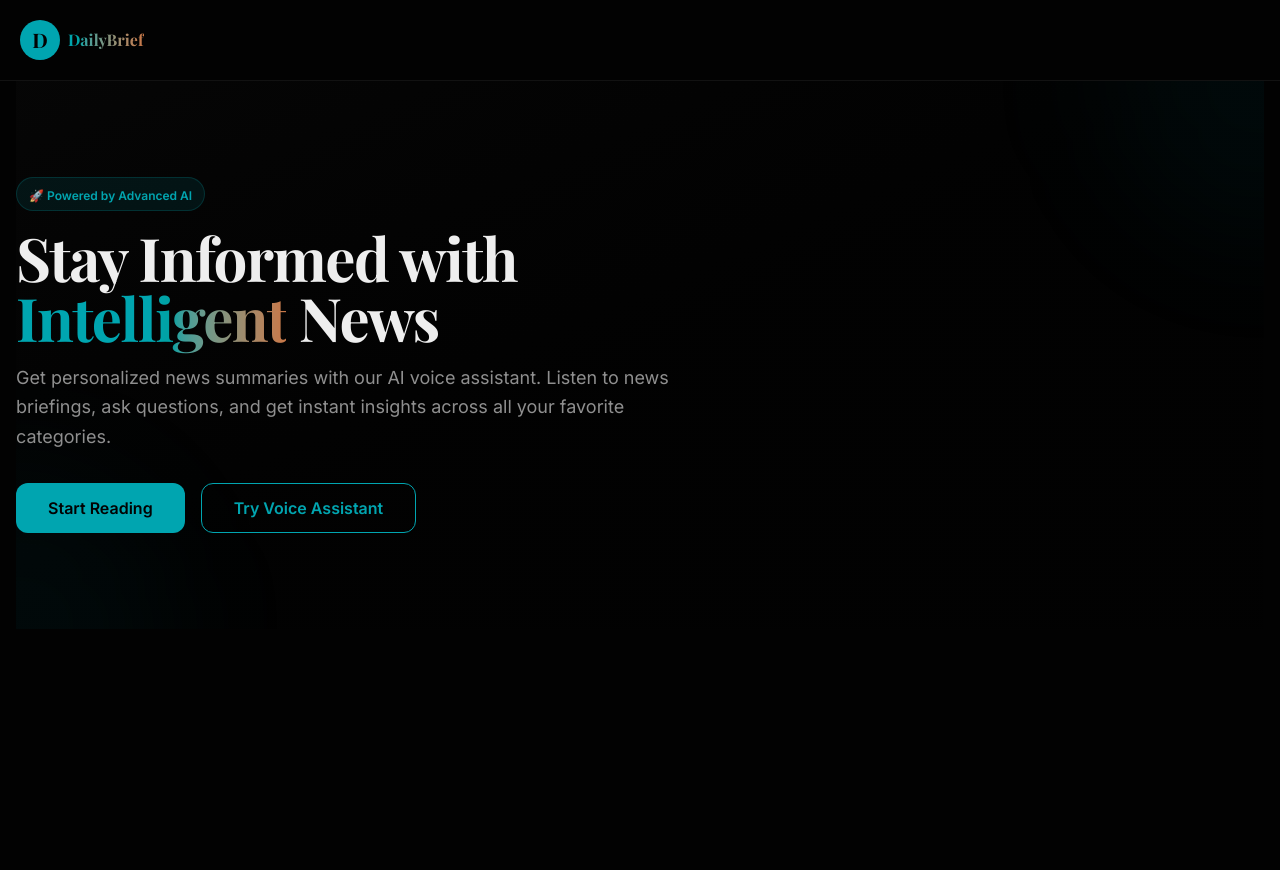
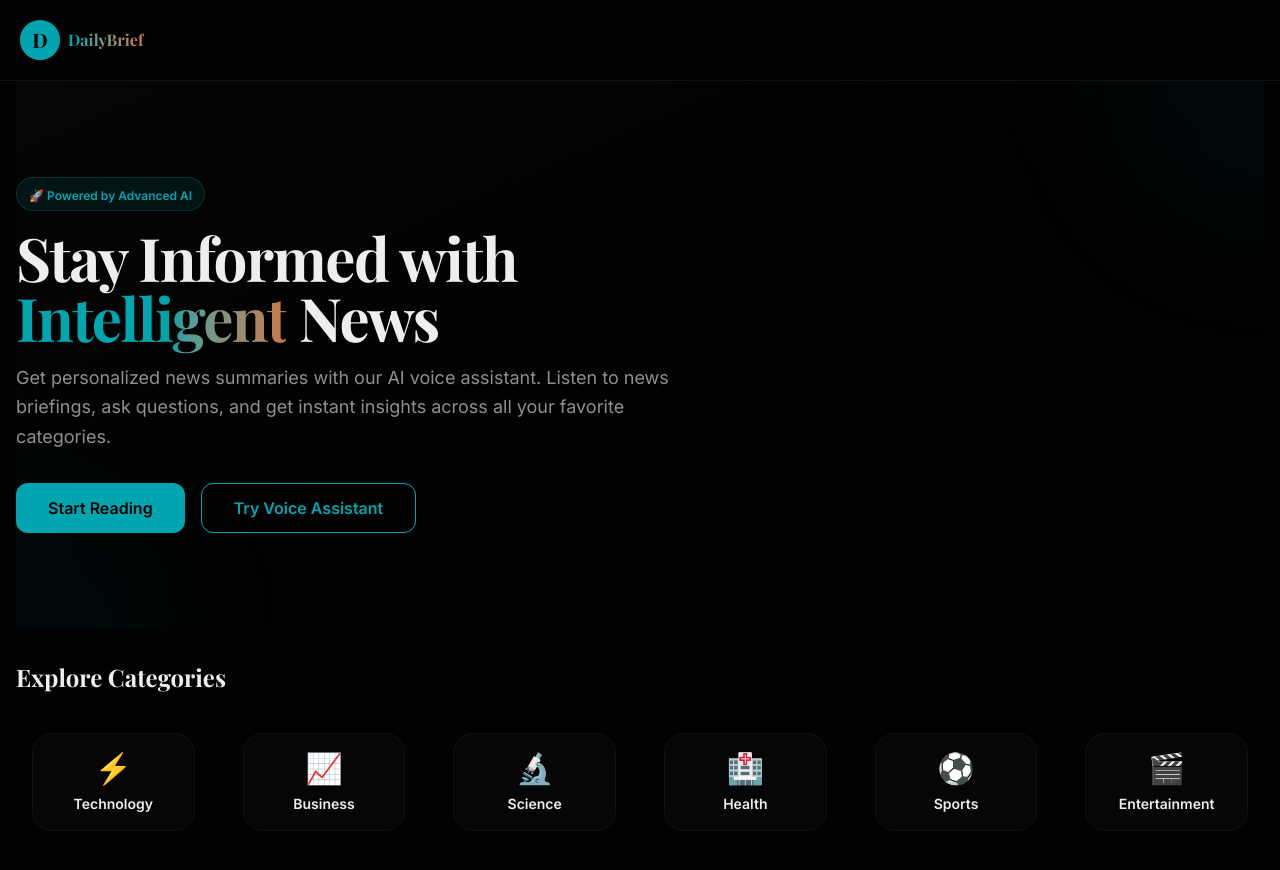
Before and after one commit to Obayuwana22/DailyBrief, a Next.js app: page / in a window 1280 px wide. Shown: the top 870 px of the page. Before the commit the page ends 800 px from the top, so only its background shows below. Built offline with nearby package versions, Linux system fonts and the light colour scheme; a web font is replaced by a local one.

Commit message:
categories section

```diff
--- a/app/page.tsx
+++ b/app/page.tsx
@@ -1,9 +1,16 @@
+import Categories from "@/components/Categories";
 import Hero from "@/components/Hero";
 
 export default function Home() {
   return (
-    <div className="px-4">
-      <Hero />
-    </div>
+    <main className="px-4">
+      <div>
+        <Hero />
+      </div>
+
+      <div>
+        <Categories />
+      </div>
+    </main>
   );
 }
--- /dev/null
+++ b/components/Categories.tsx
@@ -0,0 +1,67 @@
+"use client";
+
+const categories = [
+  {
+    id: "tech",
+    name: "Technology",
+    icon: "⚡",
+    color: "from-blue-500 to-cyan-500",
+  },
+  {
+    id: "business",
+    name: "Business",
+    icon: "📈",
+    color: "from-emerald-500 to-teal-500",
+  },
+  {
+    id: "science",
+    name: "Science",
+    icon: "🔬",
+    color: "from-purple-500 to-pink-500",
+  },
+  {
+    id: "health",
+    name: "Health",
+    icon: "🏥",
+    color: "from-red-500 to-orange-500",
+  },
+  {
+    id: "sports",
+    name: "Sports",
+    icon: "⚽",
+    color: "from-yellow-500 to-amber-500",
+  },
+  {
+    id: "entertainment",
+    name: "Entertainment",
+    icon: "🎬",
+    color: "from-pink-500 to-rose-500",
+  },
+];
+
+const Categories = () => {
+  return (
+    <section className="max-w-7xl mx-auto py-8">
+      <h2 className="text-2xl font-serif font-bold mb-6">Explore Categories</h2>
+      <div className="grid grid-cols-2 sm:grid-cols-3 lg:grid-cols-6 gap-4">
+        {categories.map((category) => (
+          <button
+            key={category.id}
+            className="group relative overflow-hidden rounded-xl p-4 text-center hover:scale-105 transition-transform duration-300"
+          >
+            <div className="absolute inset-0 bg-linear-to-br opacity-0 group-hover:opacity-100 transition-opacity"></div>
+            <div className="relative z-10 bg-card border border-border group-hover:border-primary/50 rounded-xl p-4 transition-all h-full flex flex-col items-center justify-center gap-2">
+              <span className="text-3xl">{category.icon}</span>
+              <span className="font-semibold text-sm">{category.name}</span>
+              {/* <span className="text-xs text-muted-foreground group-hover:text-primary transition">
+                {Math.floor(Math.random() * 500) + 50} stories
+              </span> */}
+            </div>
+          </button>
+        ))}
+      </div>
+    </section>
+  );
+};
+
+export default Categories;
```
